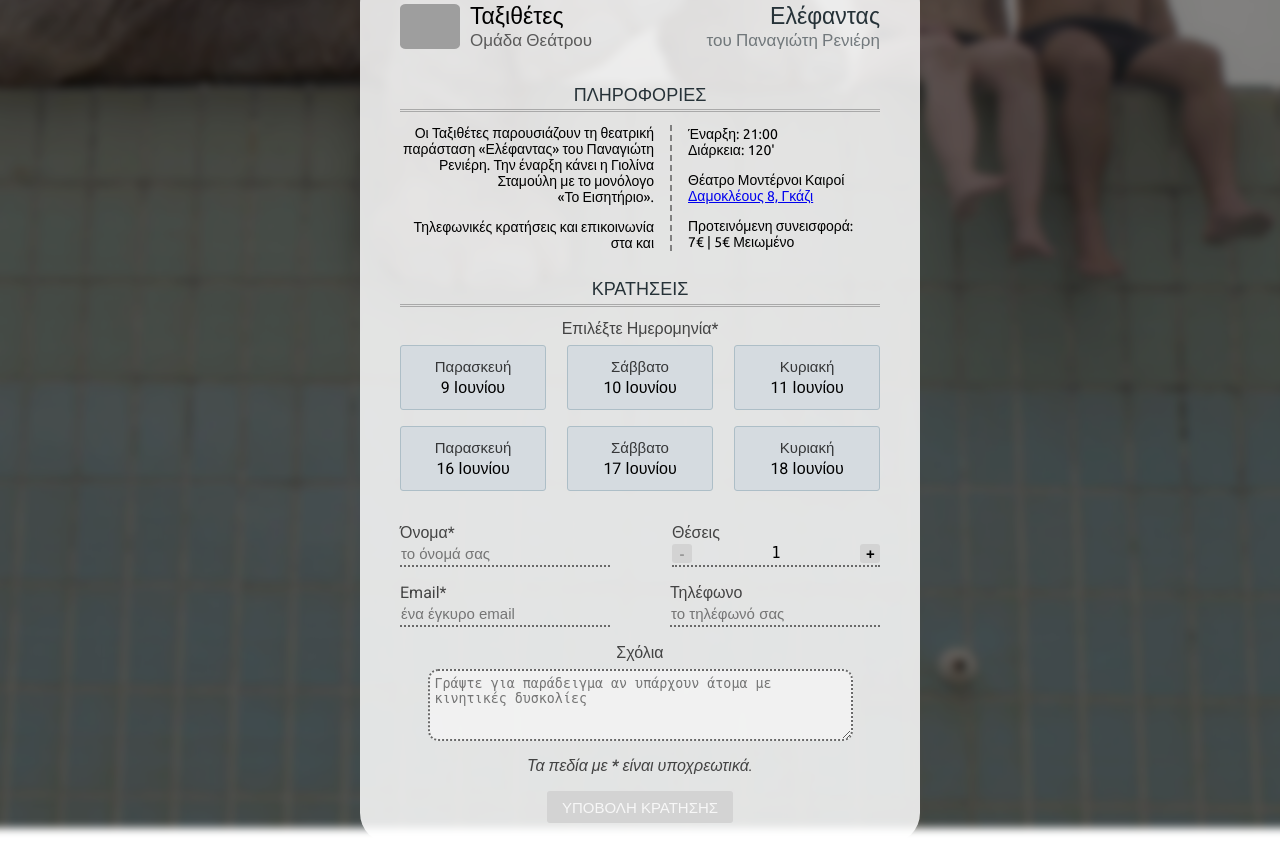
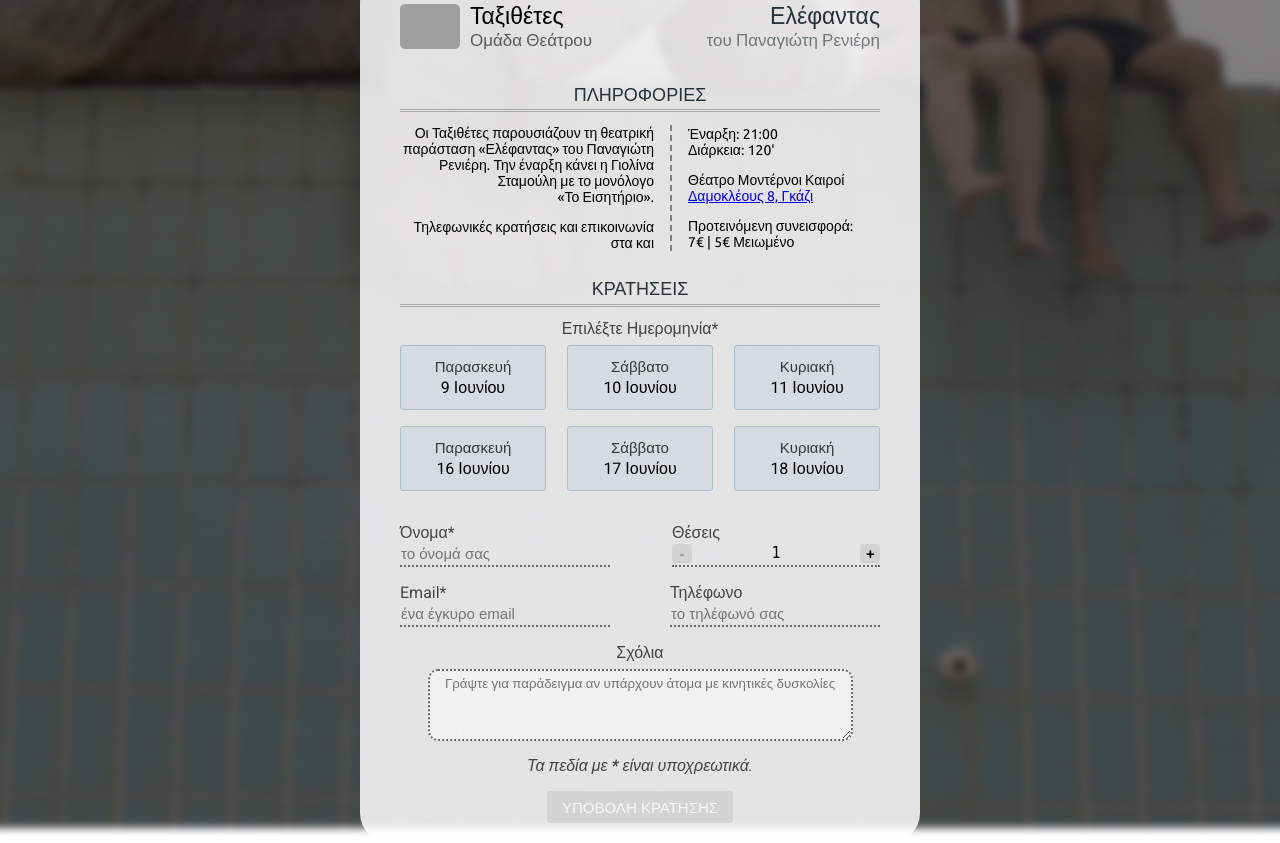
Before and after one commit to alistat/taxithet.es, a PHP site: page /parastaseis/elefantas-tou-panagioti-renieri in a window 1280 px wide. Run offline with PHP 8.4, Linux system fonts and the light colour scheme; some libraries are stand-ins or nearby versions; grey boxes are pictures that could not be loaded.

Commit message:
Fix reservation comments CSS

```diff
--- a/parastaseis/elefantas-tou-panagioti-renieri/elefantas.css
+++ b/parastaseis/elefantas-tou-panagioti-renieri/elefantas.css
@@ -258,6 +258,8 @@ h2 {
     height: 58px;
     background: rgba(255, 255, 255, 0.5);
     padding: 5px;
+    text-align: center;
+    font-family: inherit;
 }
 
 .reservation-actions {
```
